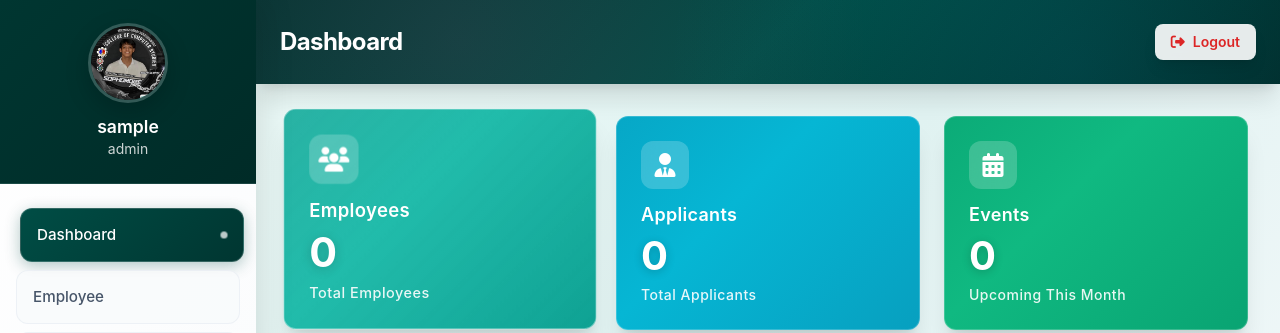
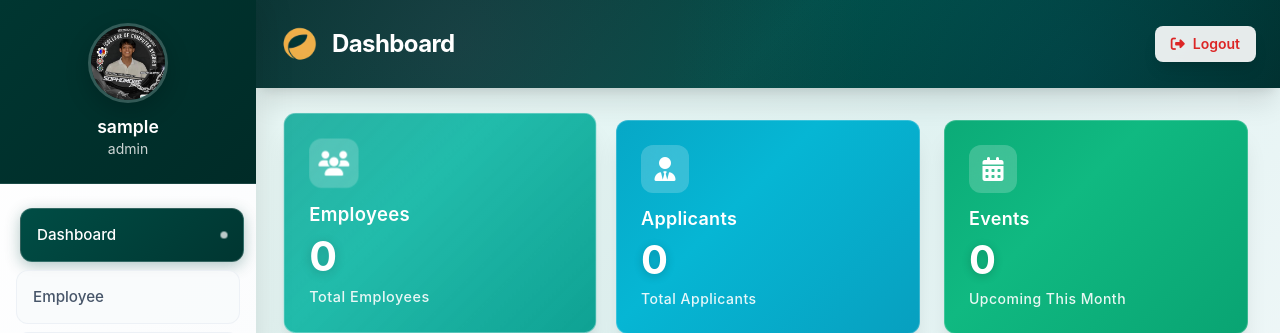
Before and after one commit to jayjayandcattos/hris-sia, a PHP site: page /pages/dashboard.php in a window 1280 px wide. Shown: the top 333 px of the page. Run offline with PHP 8.4, Linux system fonts and the light colour scheme; the visitor is signed in with stand-in values (Sample User, id 1); data that the repository does not hold is empty; some libraries are stand-ins or nearby versions.

```diff
--- a/pages/dashboard.php
+++ b/pages/dashboard.php
@@ -384,7 +384,10 @@ $chartData = [
         <header class="header-gradient text-white p-4 lg:p-6 shadow-xl">
             <div class="flex items-center justify-between pl-14 lg:pl-0">
                 <?php include '../includes/sidebar.php'; ?>
-                <h1 class="text-lg sm:text-xl lg:text-2xl font-bold tracking-tight">Dashboard</h1>
+                <div class="flex items-center gap-3">
+                    <img src="../assets/LOGO.png" alt="Logo" class="h-8 w-8 sm:h-10 sm:w-10 object-contain">
+                    <h1 class="text-lg sm:text-xl lg:text-2xl font-bold tracking-tight">Dashboard</h1>
+                </div>
                 <button onclick="openLogoutModal()"
                    class="bg-white/90 backdrop-blur-sm px-4 py-2 rounded-lg font-semibold text-red-600 hover:text-red-700 hover:bg-white transition-all duration-200 text-xs sm:text-sm shadow-lg hover:shadow-xl transform hover:scale-105">
                     <i class="fas fa-sign-out-alt mr-2"></i>Logout
```
